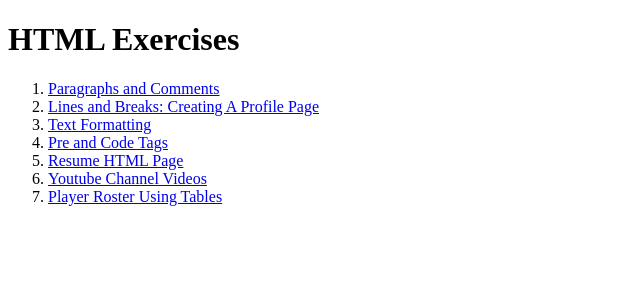
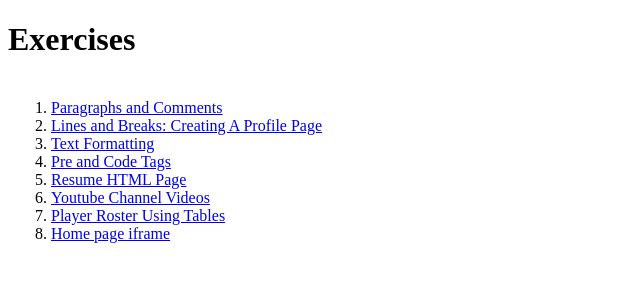
Before and after one commit to Azriel09/html-exercises, a plain HTML site: page index.html in a window 1280 px wide. Shown: the whole page, without its empty margins (0-640 px from the left). Drawn offline with Linux system fonts and the light colour scheme.

Commit message:
Added exercise 8 in index.html

```diff
--- a/index.html
+++ b/index.html
@@ -8,17 +8,26 @@
     <title>Exercises</title>
   </head>
   <body>
-    <h1>HTML Exercises</h1>
+    <h1>Exercises</h1>
+    <table>
+      <tr>
+        <td>
           <ol>
             <li><a href="exercise-1.html">Paragraphs and Comments</a></li>
             <li>
-        <a href="exercise-2.html">Lines and Breaks: Creating A Profile Page</a>
+              <a href="exercise-2.html"
+                >Lines and Breaks: Creating A Profile Page</a
+              >
             </li>
             <li><a href="exercise-3.html">Text Formatting</a></li>
             <li><a href="exercise-4.html">Pre and Code Tags</a></li>
             <li><a href="exercise-5.html">Resume HTML Page</a></li>
             <li><a href="exercise-6.html">Youtube Channel Videos</a></li>
             <li><a href="exercise-7.html">Player Roster Using Tables</a></li>
+            <li><a href="exercise-8.html">Home page iframe</a></li>
           </ol>
+        </td>
+      </tr>
+    </table>
   </body>
 </html>
```
Lines whose indentation alone changed are shown as unchanged.
